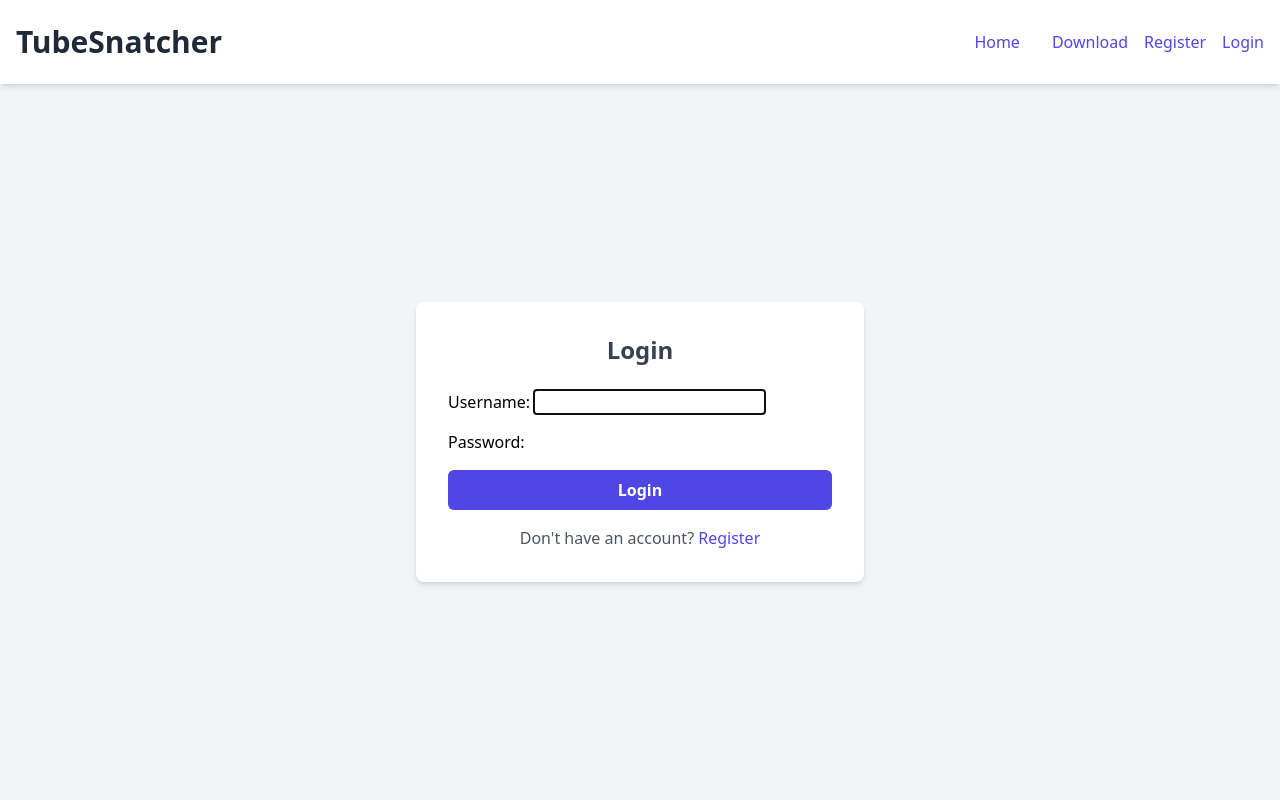
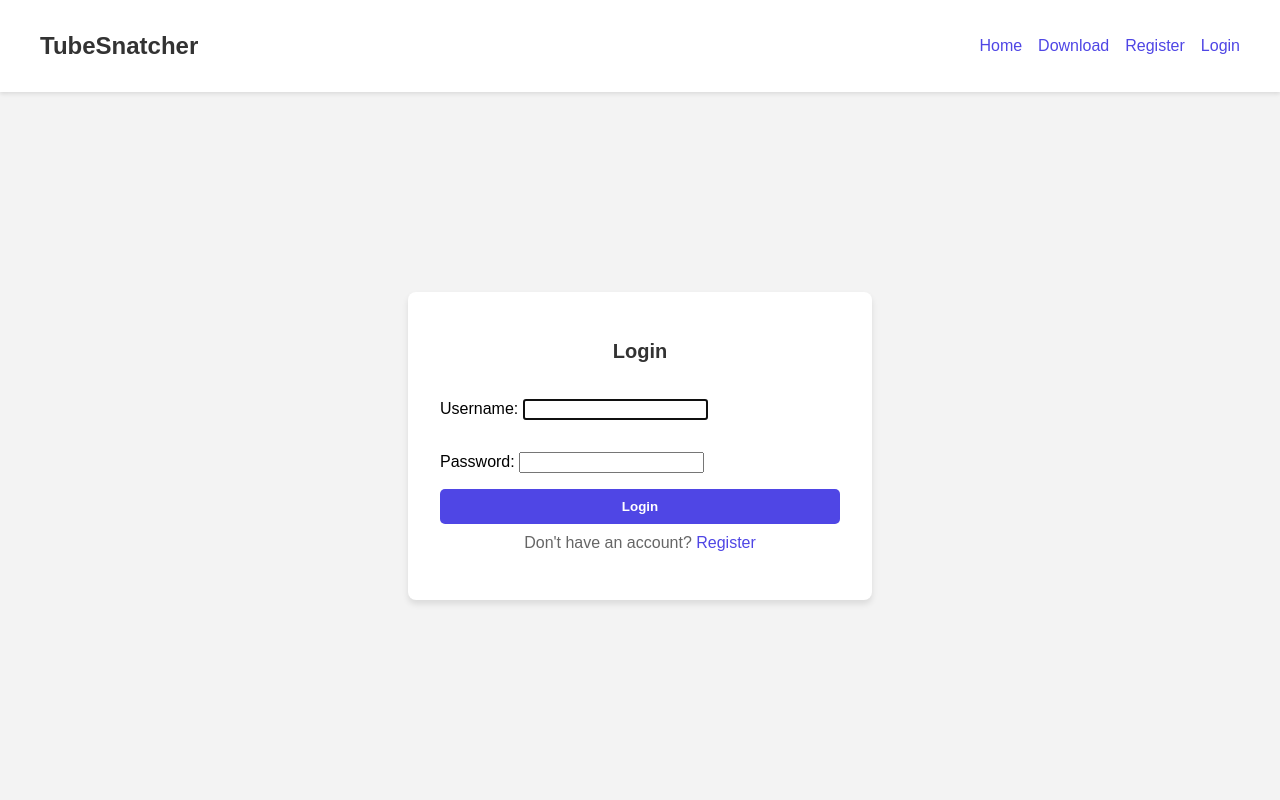
Before and after one commit to Arnav1333/TubeSnatcher, a Django app: page /login/ in a window 1280 px wide. Run offline with Django 5.2, Linux system fonts and the light colour scheme; some libraries are stand-ins or nearby versions.

Commit message:
some commits

```diff
--- a/youtube_downloader/downloader/templates/registration/login.html
+++ b/youtube_downloader/downloader/templates/registration/login.html
@@ -5,33 +5,134 @@
     <meta charset="UTF-8">
     <meta name="viewport" content="width=device-width, initial-scale=1.0">
     <title>Login</title>
-    <script src="https://cdn.tailwindcss.com"></script>
+    <style>/* General styling */
+        body {
+            font-family: Arial, sans-serif;
+            background-color: #f3f3f3;
+            margin: 0;
+            padding: 0;
+            display: flex;
+            flex-direction: column;
+            min-height: 100vh;
+        }
+
+        .header {
+            background-color: white;
+            box-shadow: 0 2px 4px rgba(0, 0, 0, 0.1);
+            padding: 1rem;
+        }
+
+        .container {
+            max-width: 1200px;
+            margin: 0 auto;
+            display: flex;
+            justify-content: space-between;
+            align-items: center;
+        }
+
+        .logo {
+            font-size: 24px;
+            font-weight: bold;
+            color: #333;
+        }
+
+        .nav {
+            display: flex;
+            gap: 1rem;
+        }
+
+        .nav-link {
+            color: #4f46e5;
+            text-decoration: none;
+        }
+
+        .nav-link:hover {
+            text-decoration: underline;
+        }
+
+        .main {
+            display: flex;
+            flex-grow: 1;
+            justify-content: center;
+            align-items: center;
+            padding: 2rem;
+        }
+
+        .form-container {
+            background-color: white;
+            padding: 2rem;
+            border-radius: 8px;
+            box-shadow: 0 4px 6px rgba(0, 0, 0, 0.1);
+            max-width: 400px;
+            width: 100%;
+        }
+
+        .form-title {
+            font-size: 20px;
+            font-weight: bold;
+            color: #333;
+            text-align: center;
+            margin-bottom: 20px;
+        }
+
+        .form {
+            display: flex;
+            flex-direction: column;
+        }
+
+        .submit-btn {
+            background-color: #4f46e5;
+            color: white;
+            border: none;
+            padding: 10px;
+            border-radius: 5px;
+            cursor: pointer;
+            font-weight: bold;
+        }
+
+        .submit-btn:hover {
+            background-color: #434190;
+        }
+
+        .form-footer {
+            text-align: center;
+            margin-top: 10px;
+            color: #666;
+        }
+
+        .form-link {
+            color: #4f46e5;
+            text-decoration: none;
+        }
+
+        .form-link:hover {
+            text-decoration: underline;
+        }
+        </style>
 </head>
 
-<body class="bg-gray-100 flex flex-col min-h-screen">
-    <header class="bg-white shadow-md">
-        <div class="container mx-auto px-4 py-6 flex items-center justify-between">
-            <h1 class="text-3xl font-bold text-gray-800">TubeSnatcher</h1>
-            <nav class="flex items-center space-x-4">
-                <a href="{% url 'home' %}" class="text-indigo-600 hover:underline px-4">Home</a>
-                <a href="{% url 'download' %}" class="text-indigo-600 hover:underline">Download</a>
-                <a href="{% url 'register' %}" class="text-indigo-600 hover:underline">Register</a>
-                <a href="{% url 'login' %}" class="text-indigo-600 hover:underline">Login</a>
+<body class="bg-lightgray">
+    <header class="header">
+        <div class="container">
+            <h1 class="logo">TubeSnatcher</h1>
+            <nav class="nav">
+                <a href="{% url 'home' %}" class="nav-link">Home</a>
+                <a href="{% url 'download' %}" class="nav-link">Download</a>
+                <a href="{% url 'register' %}" class="nav-link">Register</a>
+                <a href="{% url 'login' %}" class="nav-link">Login</a>
             </nav>
         </div>
     </header>
 
-    <main class="flex-grow flex items-center justify-center px-4 py-6">
-        <div class="bg-white shadow-md rounded-lg p-8 max-w-md w-full">
-            <h2 class="text-2xl font-bold text-center text-gray-700 mb-6">Login</h2>
-            <form method="post" class="space-y-4">
+    <main class="main">
+        <div class="form-container">
+            <h2 class="form-title">Login</h2>
+            <form method="post" class="form">
                 {% csrf_token %}
                 {{ form.as_p }}
-                <button type="submit" class="w-full bg-indigo-600 text-white font-bold py-2 px-4 rounded-md hover:bg-indigo-500 transition ease-in-out duration-200">
-                    Login
-                </button>
+                <button type="submit" class="submit-btn">Login</button>
             </form>
-            <p class="mt-4 text-center text-gray-600">Don't have an account? <a href="{% url 'register' %}" class="text-indigo-600 hover:underline">Register</a></p>
+            <p class="form-footer">Don't have an account? <a href="{% url 'register' %}" class="form-link">Register</a></p>
         </div>
     </main>
 </body>
--- a/youtube_downloader/youtube_downloader/settings.py
+++ b/youtube_downloader/youtube_downloader/settings.py
@@ -38,6 +38,7 @@
     'django.contrib.messages',
     'django.contrib.staticfiles',
     'downloader',
+
 ]
 
 MIDDLEWARE = [
@@ -122,6 +123,10 @@
 LOGOUT_REDIRECT_URL = 'login'
 STATICFILES_STORAGE = 'whitenoise.storage.CompressedStaticFilesStorage'
 
+
+ # Replace with the actual path
+
+
 # Default primary key field type
 # https://docs.djangoproject.com/en/5.1/ref/settings/#default-auto-field
 
```
Also changed, not shown: youtube_downloader/downloader/templates/registration/register.html (+116 -17 lines).
